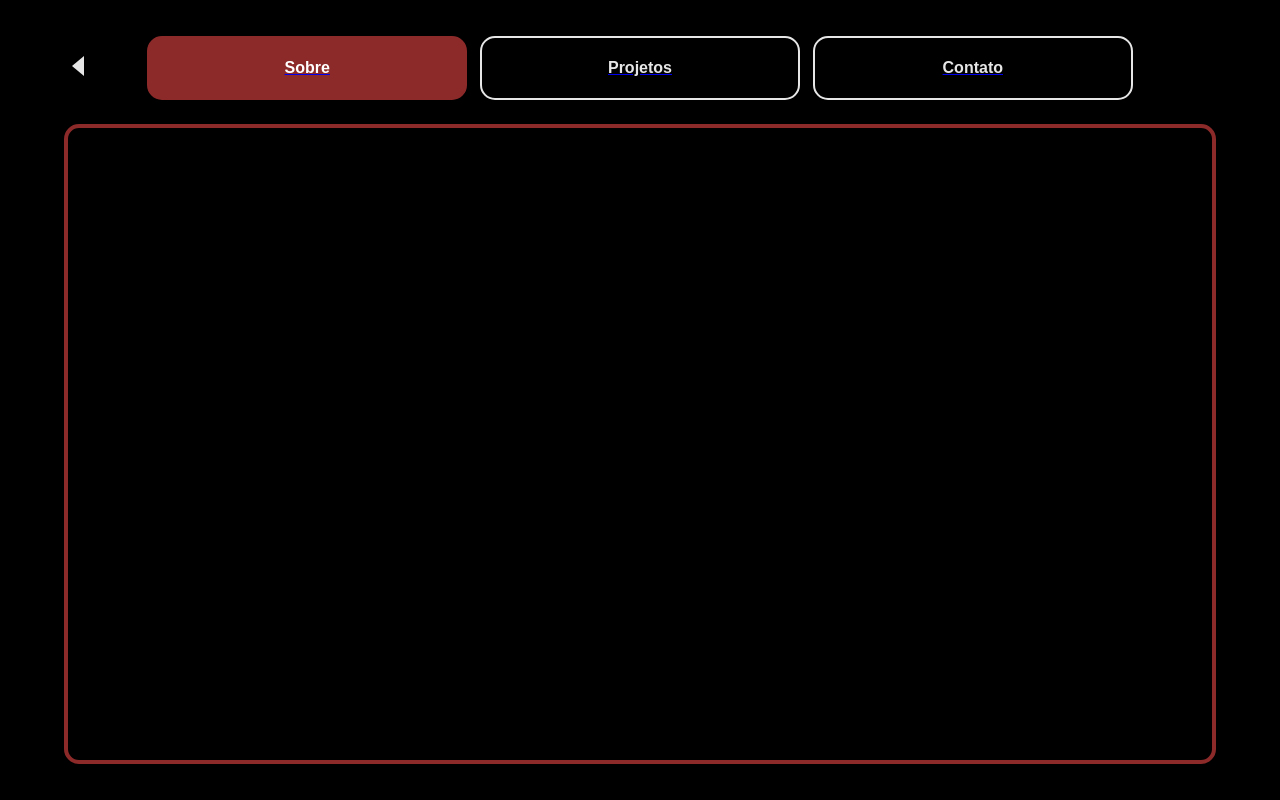
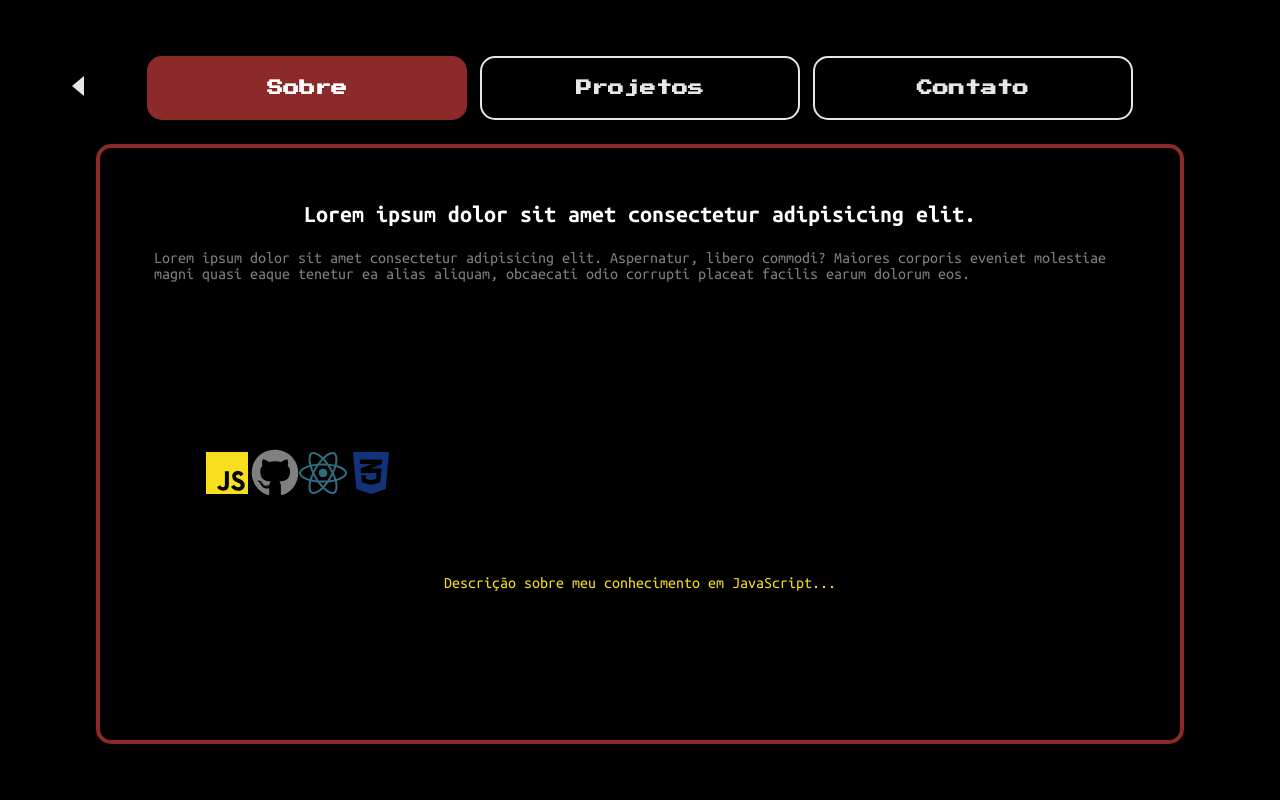
Before and after one commit to joaovlara/styled-components-model, a React (Vite) app: page /About in a window 1280 px wide. Built offline with nearby package versions, Linux system fonts and the light colour scheme.

Commit message:
create: sobre structure

```diff
--- a/package.json
+++ b/package.json
@@ -14,6 +14,7 @@
     "react": "^19.0.0",
     "react-dom": "^19.0.0",
     "react-i18next": "^15.4.0",
+    "react-icons": "^5.5.0",
     "react-redux": "^9.2.0",
     "react-router-dom": "^7.1.5",
     "redux": "^5.0.1",
--- a/src/components/Buttons/styles.button.js
+++ b/src/components/Buttons/styles.button.js
@@ -25,6 +25,7 @@ export const ButtonDefault = styled.button`
   cursor: pointer;
   font-size: 1rem;
   font-weight: bold;
+  font-family: 'Press Start 2P';
   transition: all 0.3s ease-in-out;
 
   ${({ theme, variant, color, borderColor, $active }) => {
@@ -69,3 +70,18 @@ export const ButtonDefault = styled.button`
     transform: scale(1.05);
   }
 `;
+
+export const IconButton = styled.button`
+  background: none;
+  border: none;
+  cursor: pointer;
+  font-size: 3rem;
+  color: ${({ color }) => color};
+  opacity: ${({ active }) => (active ? 1 : 0.5)};
+  transition: 0.3s;
+
+  &:hover {
+    opacity: 1;
+    transform: scale(1.1);
+  }
+`;
--- a/src/components/NavInfos/styles.navinfos.js
+++ b/src/components/NavInfos/styles.navinfos.js
@@ -2,7 +2,7 @@ import styled from "styled-components";
 
 export const NavBarStack = styled.nav`
     display: flex;
-    width: 90vw;
+    width: 85vw;
     justify-content: space-between;
     align-items: center;
     padding-bottom: 1.5%;
--- a/src/pages/About/Index.jsx
+++ b/src/pages/About/Index.jsx
@@ -1,23 +1,74 @@
-import { Container, Box, Col } from "..//..//styles/default.styles";
+import { useState } from "react";
+import { Container, Box, Col, Stack, Row } from "../../styles/default.styles";
+import { TitleMain, TitleSub, Text } from "@/styles/styles.text";
 import NavBarBtn from "@/components/Navbar/Index";
-import { useNavigate } from "react-router-dom";
+import { IconButton } from "@/components/Buttons/styles.button";
+import { FaGithub, FaJs, FaReact, FaCss3Alt } from "react-icons/fa";
 
 const About = () => {
-  const navigate = useNavigate();
+
+  const icons = [
+    {
+      id: "js",
+      icon: <FaJs />,
+      color: "#f7df1e",
+      text: "Descrição sobre meu conhecimento em JavaScript..."
+    },
+    {
+      id: "github",
+      icon: <FaGithub />,
+      color: "#ffffff",
+      text: "Meus projetos hospedados no GitHub..."
+    },
+    {
+      id: "react",
+      icon: <FaReact />,
+      color: "#61dafb",
+      text: "Experiência com React e desenvolvimento frontend..."
+    },
+    {
+      id: "css",
+      icon: <FaCss3Alt />,
+      color: "#2965f1",
+      text: "Estilização com CSS moderno, animações e layouts responsivos..."
+    }
+  ];
+
+  const [activeIcon, setActiveIcon] = useState(icons[0]);
 
   return (
     <Container>
       <NavBarBtn navColor={(props) => props.theme.colors.darkRed} />
       <Box borderColor={(props) => props.theme.colors.darkRed}>
-        <Col>
-          1
-        </Col>
-        <Col>
-          2
-        </Col>
+        <Row>
+          <Stack>
+            <TitleSub>Lorem ipsum dolor sit amet consectetur adipisicing elit.</TitleSub>
+            <Text>
+              Lorem ipsum dolor sit amet consectetur adipisicing elit. Aspernatur,
+              libero commodi? Maiores corporis eveniet molestiae magni quasi eaque tenetur
+              ea alias aliquam, obcaecati odio corrupti placeat facilis earum dolorum eos.
+            </Text>
+            <Stack>
+              <Row>
+                {icons.map((item) => (
+                  <IconButton key={item.id}
+                    color={item.color}
+                    active={activeIcon.id === item.id}
+                    onClick={() => setActiveIcon(item)}
+                  >
+                    {item.icon}
+                  </IconButton>
+                ))}
+              </Row>
+              <Text style={{ color: activeIcon.color }}>
+                {activeIcon.text}
+              </Text>
+            </Stack>
+          </Stack>
+        </Row>
       </Box>
     </Container>
-  )
-}
+  );
+};
 
-export default About
+export default About;
--- a/src/pages/Contact/Index.jsx
+++ b/src/pages/Contact/Index.jsx
@@ -4,7 +4,6 @@ import { TitleMain, TitleSub, Text, Caption } from "@/styles/styles.text";
 import { useNavigate } from "react-router-dom";
 
 const Contact = () => {
-  const navigate = useNavigate();
 
   return (
     <Container>
--- a/src/styles/default.styles.js
+++ b/src/styles/default.styles.js
@@ -14,8 +14,8 @@ export const Container = styled.section`
 
 export const Box = styled.div`
     display: flex;
-    height: 80vh;
-    width: 90vw;
+    height: 75vh;
+    width: 85vw;
     border-radius: 15px;
     border: solid 4px ${(props) => props.borderColor || props.theme.colors.light};
 `;
@@ -29,14 +29,16 @@ export const Col = styled.div`
     width: ${(props) => props.width || '50%' };
 `;
 
-export const Row = styled.span`
+export const Row = styled.div`
     display: flex;
+    width: 100%;
     padding: 5%;
 `;
 
 export const Stack = styled.div`
   display: flex;
   flex-direction: column;
+  width: ${props => props.width || '100%'};
   justify-content: ${props => props.justify || 'center'};
   align-items: ${props => props.align || 'center'};
   gap: ${props => props.gap || '5%'};
--- a/src/styles/styles.text.js
+++ b/src/styles/styles.text.js
@@ -9,14 +9,14 @@ export const TitleMain = styled.h1`
 
 export const TitleSub = styled.h3`
     font-family: "Ubuntu Mono", serif;
-
+    font-size: 1.5rem;
     color: ${(props) => props.color || 'white'};
 `;
 
 export const Text = styled.p`
     font-family: "Ubuntu Mono", serif;
-
-    color: ${(props) => props.color || 'white'};
+    font-size: 1rem;
+    color: ${(props) => props.color || 'gray'};
 `;
 
 export const Caption = styled.p`
--- a/src/theme/global.js
+++ b/src/theme/global.js
@@ -16,4 +16,9 @@ export const GlobalStyle = createGlobalStyle`
     cursor: pointer;
   }
 
+  a {
+    text-decoration: none;
+    color: inherit;
+  }
+
 `;
```
Also changed, not shown: 1 other file (tests, documents, lock files or other folders).
